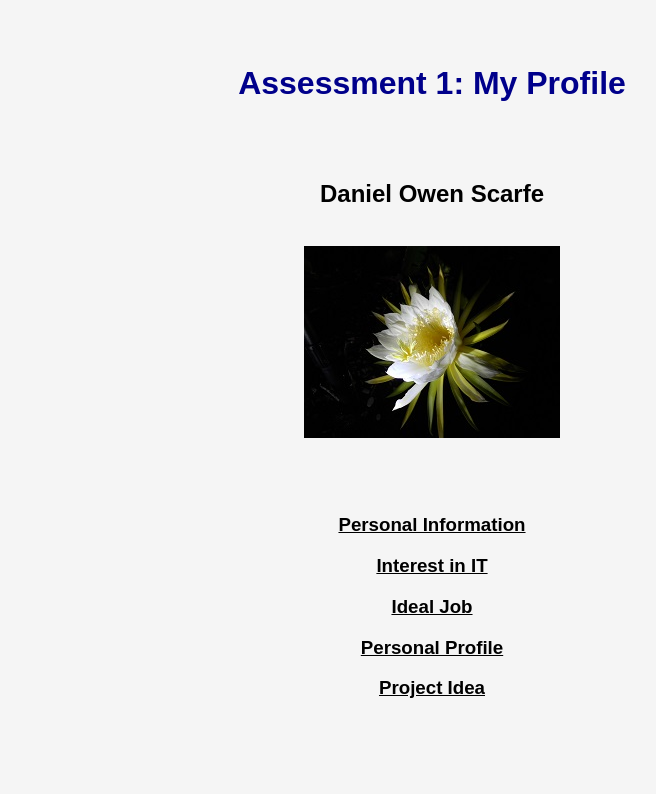
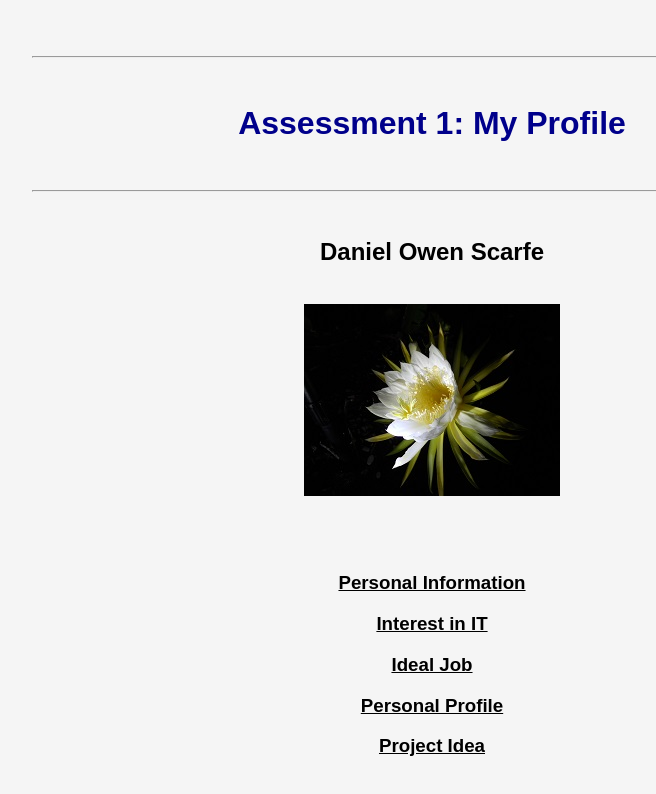
Before and after one commit to Daniel-Scarfe/ASSIGNMENT1, a plain HTML site: page index.html in a window 1280 px wide. Shown: the whole page, without its empty margins (208-864 px from the left). Drawn offline with Linux system fonts and the light colour scheme.

Commit message:
added hr

```diff
--- a/index.html
+++ b/index.html
@@ -7,17 +7,18 @@
 <meta name="description" content="COSC2196 Introduction to IT Assessment 1">
 <meta name="viewport" content="width=device-width, initial-scale=1">
 <style>
-body { font-family: Arial, sans-serif; background-color: whitesmoke}
+body {font-family: Arial, sans-serif; max-width:800px;
+       background-color: whitesmoke; margin: auto; padding: 30px;}
 a { color: black;}
 h1 {color: darkblue;}
 </style>
 </head>
 <body>
   <center>
-<BR>
+<BR><HR>
 <BR>
   <h1>Assessment 1: My Profile</h1>
-<BR>
+<BR><HR>
 <BR>
   <h2>Daniel Owen Scarfe</h2>
 <BR>
```
